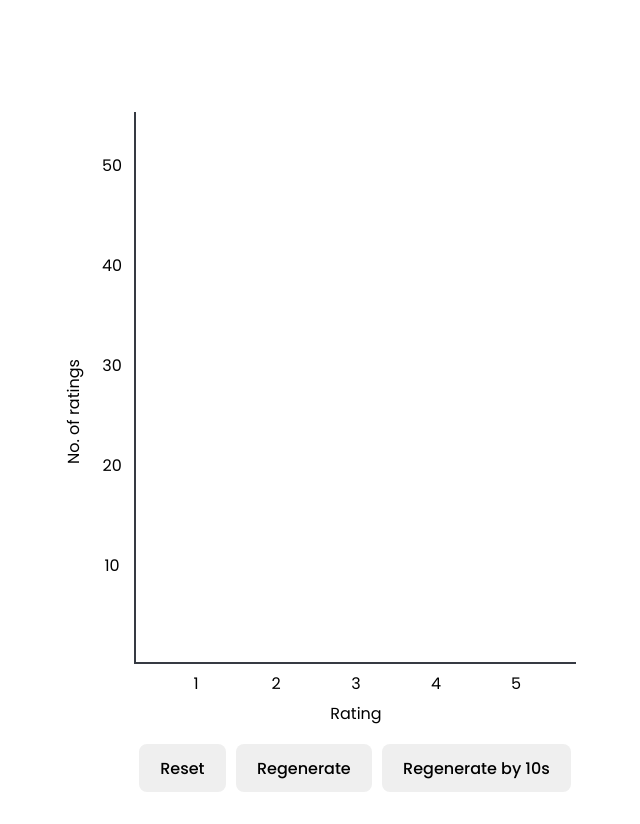
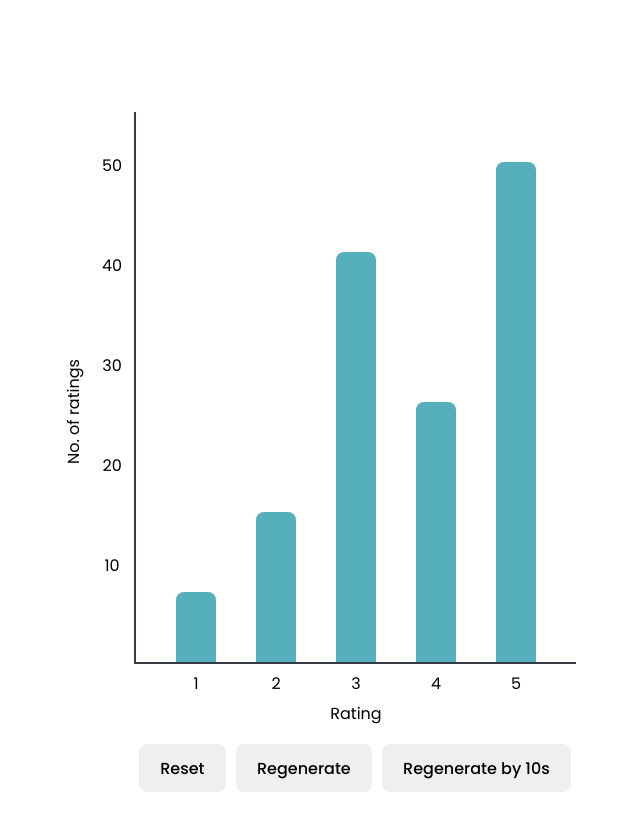
Before and after one commit to SridharDnesh/Survey-Sparrow-Assessment, a React (Vite) app: page / in a window 1280 px wide. Shown: the whole page, without its empty margins (285-925 px from the left). Built offline with nearby package versions, Linux system fonts and the light colour scheme.

Commit message:
🐛 fix: list not geeration on initial render issue

```diff
--- a/src/App.jsx
+++ b/src/App.jsx
@@ -6,7 +6,7 @@ import styles from "./App.module.css";
 
 function App() {
   const [dataPoints, setDataPoints] = useState(
-    generateRandomList(RATINGS.length)
+    generateRandomList(RATINGS.length, RATINGS_COUNT_TICKS.slice(-1)[0])
   );
 
   const handleReset = () => {
```
